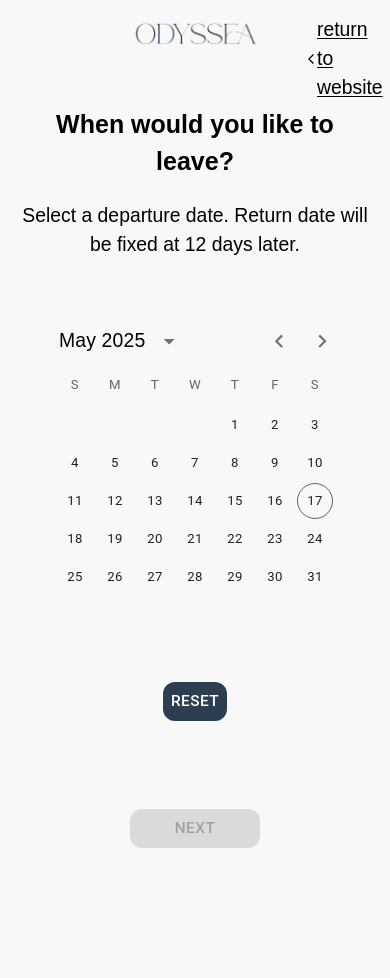
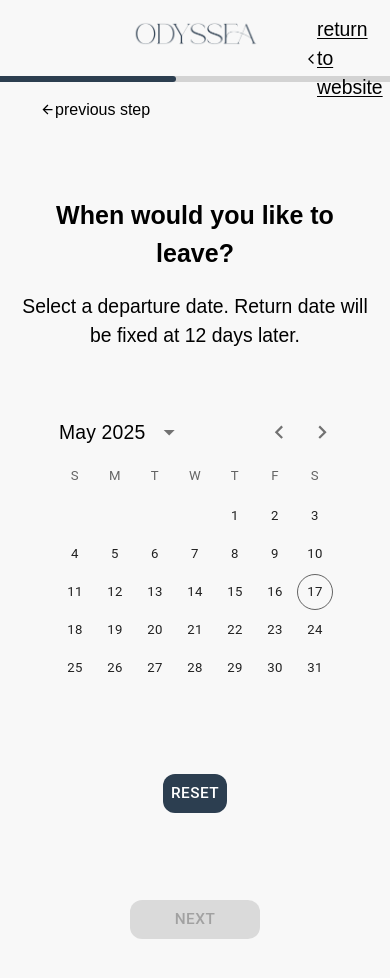
Before and after one commit to AshleyL45/front---odyssea, a React (Create React App) app: page /booking-mystery-trip/date in a window 390 px wide. Shown: the top 978 px of the page. Before the commit the page ends 868 px from the top, so only its background shows below. Built offline with nearby package versions, Linux system fonts and the light colour scheme; no server answers; sample sign-in values are in the browser's storage; a web font is replaced by a local one.

Commit message:
Responsive

```diff
--- a/src/pages/bookingMysteryTrip/BookingMysteryTripDate.tsx
+++ b/src/pages/bookingMysteryTrip/BookingMysteryTripDate.tsx
@@ -1,4 +1,4 @@
-import React, {FC, useState, useEffect} from "react";
+import React, {FC, useState} from "react";
 import {useNavigate} from "react-router-dom";
 import CustomButton from "../../components/ReusableComponents/CustomButton";
 import ReservationCalendar from "../../components/bookingForm/ReservationCalendar";
@@ -21,6 +21,7 @@ const BookingMysteryTripDate: FC = () => {
 
     const [startDate, setStartDate] = useState<Dayjs | null>(initialStart);
     const [endDate, setEndDate] = useState<Dayjs | null>(initialEnd);
+    const [calendarKey, setCalendarKey] = useState<number>(0); // pour reset forçé
 
     const duration = 12;
 
@@ -38,9 +39,11 @@ const BookingMysteryTripDate: FC = () => {
     };
 
     const handlePrevious = () => navigate(-1);
+
     const resetDate = () => {
         setStartDate(null);
         setEndDate(null);
+        setCalendarKey(prev => prev + 1); // force le remount du calendrier
     };
 
     return (
@@ -48,7 +51,41 @@ const BookingMysteryTripDate: FC = () => {
             <Pages title="Booking - Mystery Trip">
             </Pages>
 
-            <div style={{width: "90%", textAlign: "center", margin: "0 auto"}}>
+            <div className="progress-bar">
+                <div style={{width: "100%", height: "6px", backgroundColor: "lightgrey"}}/>
+                <div
+                    style={{
+                        width: "45%",
+                        height: "6px",
+                        borderRadius: "0 5px 5px 0",
+                        backgroundColor: "#2C3E50",
+                        position: "relative",
+                        top: "-6px",
+                    }}
+                />
+            </div>
+
+            <p
+                onClick={handlePrevious}
+                style={{
+                    display: "flex",
+                    alignItems: "center",
+                    fontSize: "16px",
+                    margin: "10px 40px",
+                    cursor: "pointer",
+                }}
+            >
+                <ArrowBackIcon sx={{fontSize: "15px"}}/> previous step
+            </p>
+
+            <div
+                style={{
+                    maxWidth: "700px",
+                    margin: "0 auto",
+                    padding: "2rem 1rem",
+                    textAlign: "center",
+                }}
+            >
                 <h1 style={{fontSize: "25px", margin: "30px 0 10px"}}>
                     When would you like to leave?
                 </h1>
@@ -56,7 +93,11 @@ const BookingMysteryTripDate: FC = () => {
                     Select a departure date. Return date will be fixed at {duration} days later.
                 </p>
 
-                <ReservationCalendar days={duration} onDateSelect={handleDateSelection}/>
+                <ReservationCalendar
+                    key={calendarKey}
+                    days={duration}
+                    onDateSelect={handleDateSelection}
+                />
 
                 <div
                     style={{
--- a/src/pages/bookingMysteryTrip/BookingMysteryTripTravellers.tsx
+++ b/src/pages/bookingMysteryTrip/BookingMysteryTripTravellers.tsx
@@ -60,8 +60,17 @@ const BookingFormPeople: FC = () => {
                 <h1 style={{fontSize: "25px", margin: "30px 0"}}>
                     How many travellers are you?
                 </h1>
-                <div style={{display: "flex", justifyContent: "center", margin: "50px 0"}}>
-                    {/* Adultes */}
+                <div
+                    style={{
+                        display: "flex",
+                        justifyContent: "center",
+                        margin: "50px 0",
+                        flexWrap: "wrap",
+                        gap: "2rem",
+                    }}
+                >
+
+                {/* Adultes */}
                     <div style={{margin: "0 60px"}}>
                         <h2>Adults</h2>
                         <div style={{display: "flex", gap: "20px", margin: "20px 0", justifyContent: "center"}}>
```
